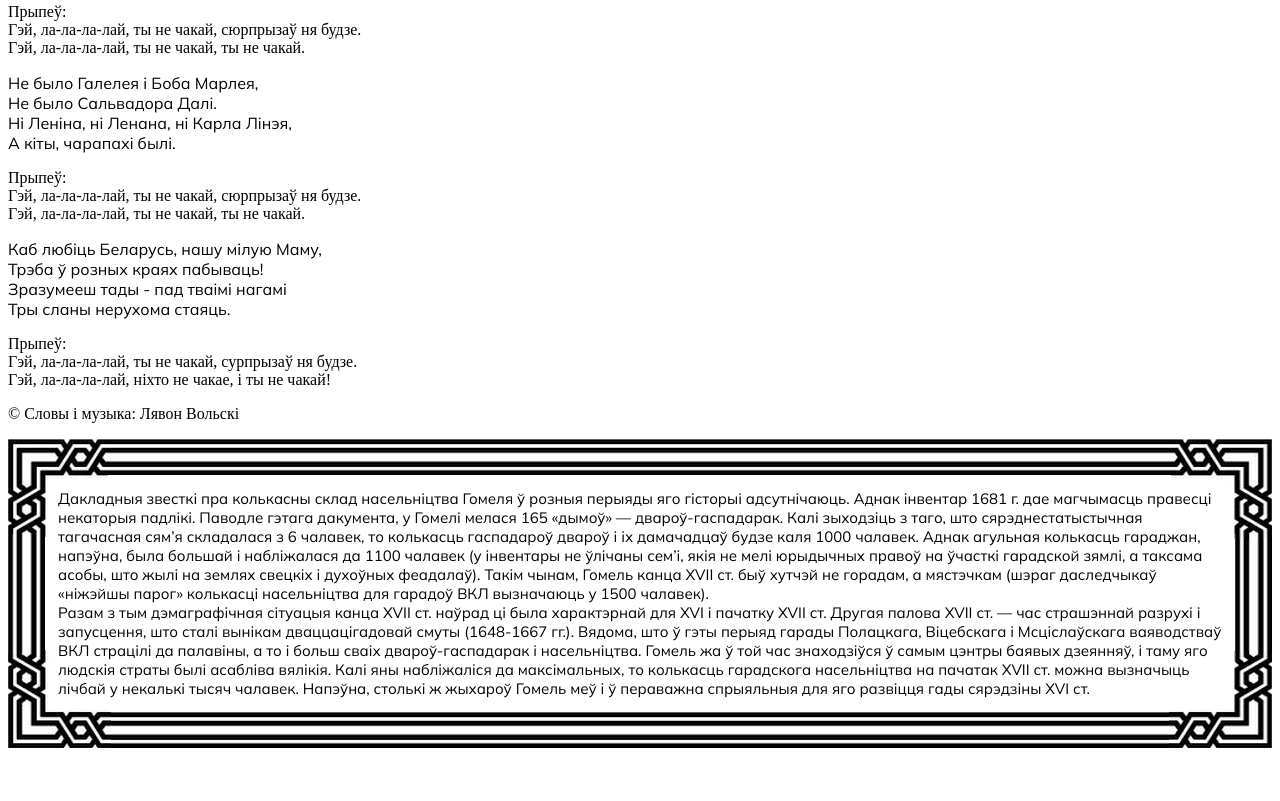
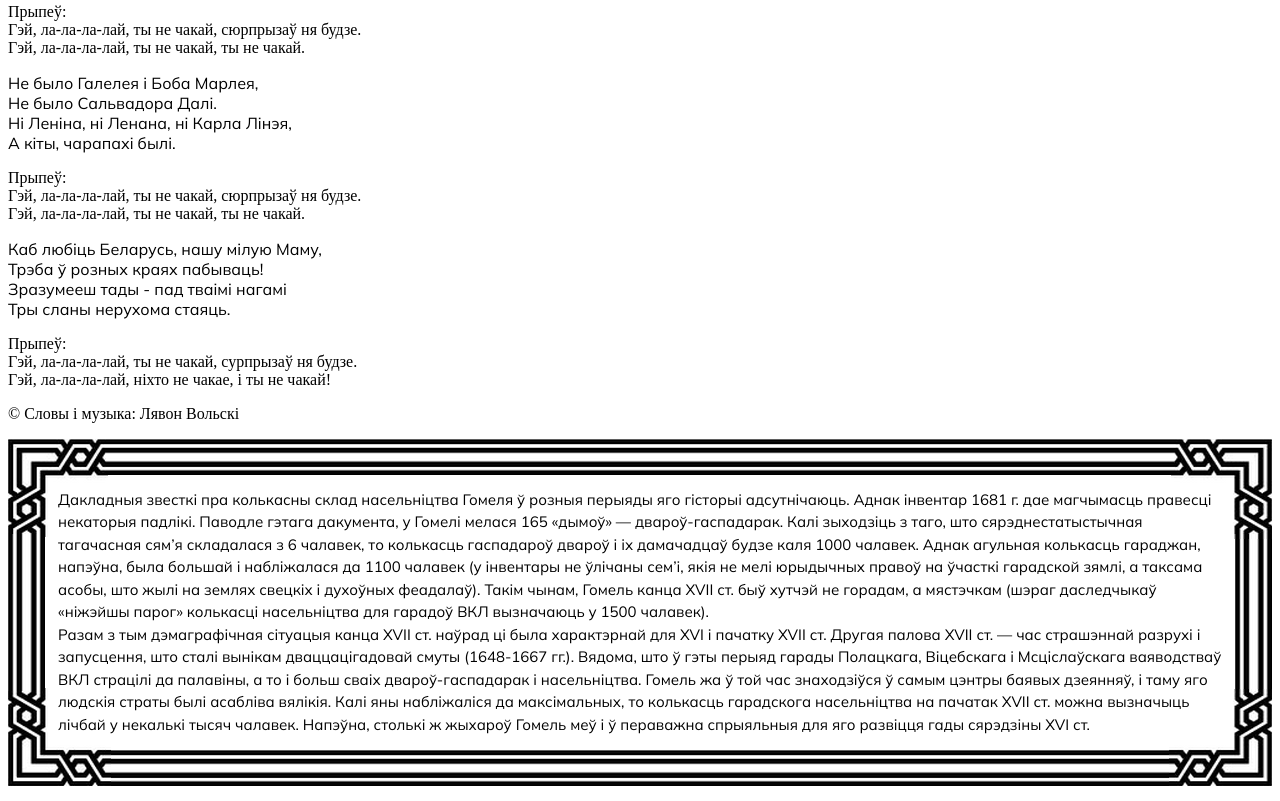
Before and after one commit to makrenka/it-academy-test, a plain HTML site: page index.html in a window 1280 px wide. Shown: the part 542-1343 px from the top of the page. Before the commit the page ends 1298 px from the top, so only its background shows below. Drawn offline with Linux system fonts and the light colour scheme; a web font is replaced by a local one.

Commit message:
edit rubber background

```diff
--- a/index.html
+++ b/index.html
@@ -90,55 +90,28 @@
         <p>&#169; Словы і музыка: Лявон Вольскі</p>
 
     </div>
-    <div style="background: url('./img/middle-hor.png') repeat-x left top">
-        <div style="background: url('./img/middle-hor.png') repeat-x left bottom">
-            <div style="background: url('./img/middle-vert.png') repeat-y left top">
-                <div style="background: url('./img/middle-vert.png') repeat-y right top">
-                    <div style="background: url('./img/left-top.png') no-repeat left top">
-                        <div style="background: url('./img/right-top.png') no-repeat right top">
-                            <div style="background: url('./img/right-bottom.png') no-repeat right bottom">
-                                <div style="background: url('./img/left-bottom.png') no-repeat left bottom">
-                                    <div style="font-family: Mulish; font-size: 15px; padding: 50px">
+    <div class="rubber-background">
+        <p style="font-family: Mulish; font-size: 15px; padding: 50px; line-height: 150%;">
             Дакладныя звесткі пра колькасны склад насельніцтва Гомеля ў розныя перыяды яго
-                                        гісторыі
-                                        адсутнічаюць. Аднак інвентар 1681 г. дае магчымасць правесці некаторыя падлікі.
+            гісторыі адсутнічаюць. Аднак інвентар 1681 г. дае магчымасць правесці некаторыя падлікі.
             Паводле гэтага дакумента, у Гомелі мелася 165 «дымоў» — двароў-гаспадарак.
             Калі зыходзіць з таго, што сярэднестатыстычная тагачасная сям’я складалася з 6
-                                        чалавек,
-                                        то колькасць гаспадароў двароў і іх дамачадцаў будзе каля 1000 чалавек.
+            чалавек, то колькасць гаспадароў двароў і іх дамачадцаў будзе каля 1000 чалавек.
             Аднак агульная колькасць гараджан, напэўна, была большай і набліжалася да 1100
-                                        чалавек
-                                        (у інвентары не ўлічаны сем’і, якія не мелі юрыдычных правоў на ўчасткі
-                                        гарадской зямлі,
-                                        а таксама асобы, што жылі на землях свецкіх і духоўных феадалаў). Такім чынам,
+            чалавек (у інвентары не ўлічаны сем’і, якія не мелі юрыдычных правоў на ўчасткі
+            гарадской зямлі, а таксама асобы, што жылі на землях свецкіх і духоўных феадалаў). Такім чынам,
             Гомель канца XVII ст. быў хутчэй не горадам, а мястэчкам (шэраг даследчыкаў
-                                        «ніжэйшы парог»
-                                        колькасці насельніцтва для гарадоў ВКЛ вызначаюць у 1500 ча­лавек). <br>
+            «ніжэйшы парог» колькасці насельніцтва для гарадоў ВКЛ вызначаюць у 1500 ча­лавек). <br>
             Разам з тым дэмаграфічная сітуацыя канца XVII ст. наўрад ці была характэрнай для
-                                        XVI і
-                                        пачатку XVII ст. Другая палова XVII ст. — час страшэннай разрухі і запусцення,
-                                        што сталі
-                                        вынікам дваццацігадовай сму­ты (1648-1667 гг.). Вядома, што ў гэты перыяд гарады
-                                        Полацкага,
-                                        Віцебскага і Мсціслаўскага ваяводстваў ВКЛ страцілі да палавіны, а то i больш
-                                        сваіх
-                                        двароў-гаспадарак i насельніцтва. Гомель жа ў той час знаходзіўся ў самым цэнтры
-                                        баявых
-                                        дзеянняў, i таму яго людскія страты былі асабліва вялікія. Калі яны набліжаліся
-                                        да
-                                        максімальных, то колькасць гарадскога насельніцтва на пачатак XVII ст. можна
-                                        вызначыць
-                                        лічбай у некалькі тысяч чалавек. Напэўна, столькі ж жыхароў Гомель меў і ў
-                                        пераважна
-                                        спрыяльныя для яго развіцця гады сярэдзіны XVI ст.
-                                    </div>
-                                </div>
-                            </div>
-                        </div>
-                    </div>
-                </div>
-            </div>
-        </div>
+            XVI і пачатку XVII ст. Другая палова XVII ст. — час страшэннай разрухі і запусцення,
+            што сталі вынікам дваццацігадовай сму­ты (1648-1667 гг.). Вядома, што ў гэты перыяд гарады
+            Полацкага, Віцебскага і Мсціслаўскага ваяводстваў ВКЛ страцілі да палавіны, а то i больш
+            сваіх двароў-гаспадарак i насельніцтва. Гомель жа ў той час знаходзіўся ў самым цэнтры
+            баявых дзеянняў, i таму яго людскія страты былі асабліва вялікія. Калі яны набліжаліся
+            да максімальных, то колькасць гарадскога насельніцтва на пачатак XVII ст. можна
+            вызначыць лічбай у некалькі тысяч чалавек. Напэўна, столькі ж жыхароў Гомель меў і ў
+            пераважна спрыяльныя для яго развіцця гады сярэдзіны XVI ст.
+        </p>
     </div>
 </body>
 
--- a/styles.css
+++ b/styles.css
@@ -9,3 +9,15 @@
     font-weight: 400;
     src: url('./fonts/Cormorant/Cormorant-Bold.ttf') format('truetype');
 }
+
+.rubber-background {
+    background:
+        url('./img/left-top.png') no-repeat left top,
+        url('./img/right-top.png') no-repeat right top,
+        url('./img/right-bottom.png') no-repeat right bottom,
+        url('./img/left-bottom.png') no-repeat left bottom,
+        url('./img/middle-hor.png') repeat-x center top,
+        url('./img/middle-hor.png') repeat-x center bottom,
+        url('./img/middle-vert.png') repeat-y left center,
+        url('./img/middle-vert.png') repeat-y right center;
+}
```
Lines whose indentation alone changed are shown as unchanged.
